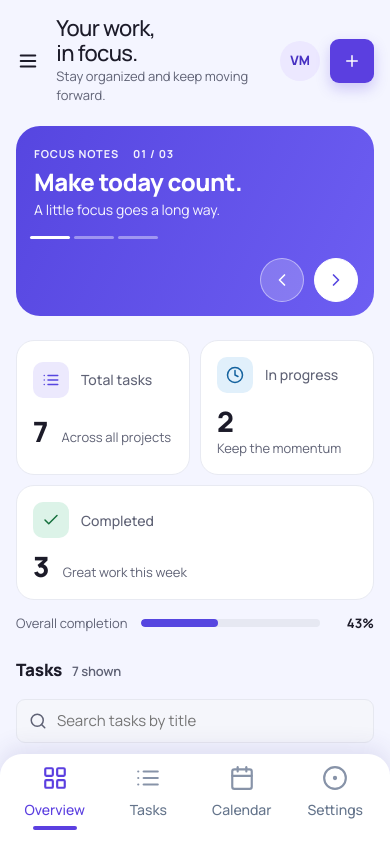
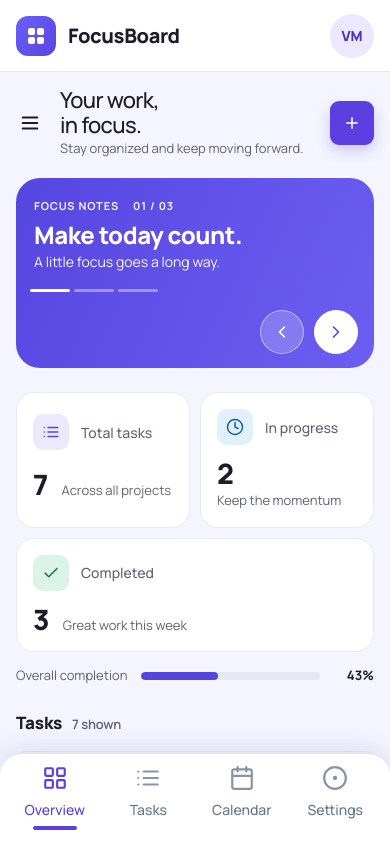
Before and after one commit to venkateshmacherla/FocusBoard, a React (Vite) app: page / in a window 390 px wide. Shown: the top 842 px of the page. Built offline with nearby package versions, Linux system fonts and the light colour scheme.

Commit message:
fix: topbar fixed for mobile responsive

```diff
--- a/src/components/TopBar.jsx
+++ b/src/components/TopBar.jsx
@@ -1,9 +1,13 @@
 import { ChevronDown, Menu } from "lucide-react";
 
-/** Figma top navigation: breadcrumb on the left, account avatar on the right. */
+/**
+ * Top bar.
+ * Desktop/tablet: breadcrumb on the left, avatar on the right.
+ * Phone: logo + "FocusBoard" on the left, avatar on the right (Figma mobile frame).
+ */
 export default function TopBar({ onMenu, onProfile }) {
   return (
-    <div className="topbar">
+    <div className="topbar" role="region" aria-label="Top bar">
       <button
         type="button"
         className="icon-btn topbar__menu"
@@ -12,6 +16,18 @@ export default function TopBar({ onMenu, onProfile }) {
       >
         <Menu size={22} />
       </button>
+
+      <div className="topbar__brand">
+        <span className="logo" aria-hidden="true">
+          <svg width="20" height="20" viewBox="0 0 20 20" fill="#fff">
+            <rect x="2" y="2" width="7" height="7" rx="2" />
+            <rect x="11" y="2" width="7" height="7" rx="2" />
+            <rect x="2" y="11" width="7" height="7" rx="2" />
+            <rect x="11" y="11" width="7" height="7" rx="2" />
+          </svg>
+        </span>
+        <span>FocusBoard</span>
+      </div>
 
       <nav aria-label="Breadcrumb" className="crumbs">
         <ol>
@@ -32,7 +48,7 @@ export default function TopBar({ onMenu, onProfile }) {
         <span className="avatar" aria-hidden="true">
           VM
         </span>
-        <ChevronDown size={16} aria-hidden="true" />
+        <ChevronDown size={16} aria-hidden="true" className="topbar__chevron" />
       </button>
     </div>
   );
--- a/src/index.css
+++ b/src/index.css
@@ -576,12 +576,14 @@ button {
 }
 
 .select {
-  min-height: 44px;
+  min-height: 42px;
   padding: 0 12px;
   border: 1px solid var(--line);
   border-radius: var(--radius-sm);
   background: var(--surface);
-}
+  cursor: pointer;
+}
+
 .select--sm {
   min-height: 44px;
   min-width: 130px;
@@ -1855,7 +1857,6 @@ button {
   color: var(--muted);
 }
 
-/* Overall completion (needed by the assignment; compact so it stays close to Figma) */
 .completion {
   display: flex;
   align-items: center;
@@ -1899,7 +1900,6 @@ button {
   }
 }
 
-/* Phone: no top bar (Figma mobile has its own header), avatar returns to the header */
 @media (max-width: 560px) {
   .topbar {
     display: none;
@@ -1932,3 +1932,51 @@ ol {
   margin: 0;
   padding: 0;
 }
+
+/* ---------- Phone top bar (Figma mobile): logo + FocusBoard + avatar ---------- */
+.topbar__brand {
+  display: none;
+}
+.logo {
+  display: grid;
+  place-items: center;
+  color: #fff;
+}
+
+@media (max-width: 560px) {
+  .topbar {
+    display: flex;
+    height: 72px;
+    padding: 0 16px;
+  }
+  .topbar__menu,
+  .crumbs,
+  .topbar__chevron {
+    display: none;
+  }
+  .topbar__brand {
+    display: flex;
+    align-items: center;
+    gap: 12px;
+    font-size: 20px;
+    font-weight: 800;
+    letter-spacing: -0.02em;
+  }
+  .topbar__brand .logo {
+    width: 40px;
+    height: 40px;
+    border-radius: 12px;
+    background: linear-gradient(135deg, #6e5ff5, #5646e0);
+  }
+  .topbar__user {
+    padding: 0;
+  }
+  .topbar__user .avatar {
+    width: 44px;
+    height: 44px;
+    font-size: 14px;
+  }
+  .header__avatar {
+    display: none;
+  }
+}
```
Also changed, not shown: 1 other file (tests, documents, lock files or other folders).
